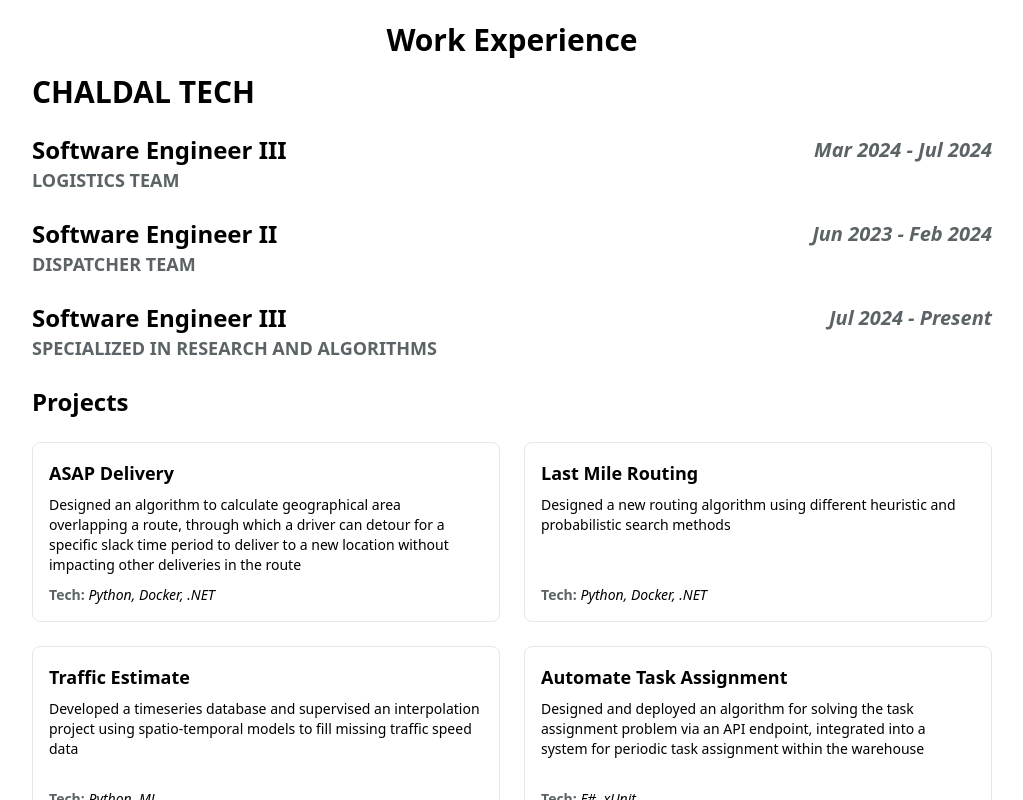
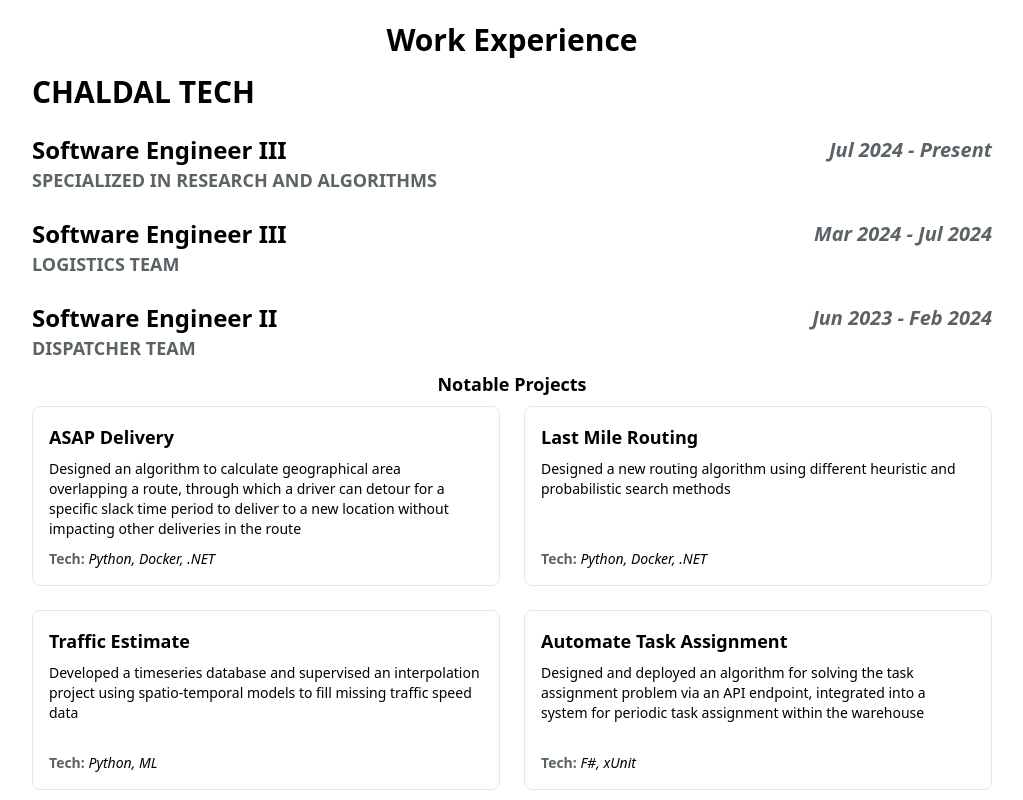
Before and after one commit to Moidda/moidda.github.io, a React (Create React App) app: page / in a window 1280 px wide. Shown: the part 3800-4600 px from the top of the page, without its empty margins (256-1279 px from the left). Built offline with nearby package versions, Linux system fonts and the light colour scheme.

Commit message:
Updated cv

```diff
--- a/src/components/sections/WorkExperience.js
+++ b/src/components/sections/WorkExperience.js
@@ -61,6 +61,11 @@
         <p className='text-3xl font-semibold'>CHALDAL TECH</p>
 
         <div className='pt-4'>
+          <TitleWithYear title="Software Engineer III" year="Jul 2024 - Present"/>
+          <p className="text-lg text-subtitle-gray font-semibold">SPECIALIZED IN RESEARCH AND ALGORITHMS</p>
+        </div>
+
+        <div className='pt-4'>
           <TitleWithYear title="Software Engineer III" year="Mar 2024 - Jul 2024"/>
           <p className="text-lg text-subtitle-gray font-semibold">LOGISTICS TEAM</p>
         </div>
@@ -70,13 +75,8 @@
           <p className="text-lg text-subtitle-gray font-semibold">DISPATCHER TEAM</p>
         </div>
 
-        <div className='pt-4'>
-          <TitleWithYear title="Software Engineer III" year="Jul 2024 - Present"/>
-          <p className="text-lg text-subtitle-gray font-semibold">SPECIALIZED IN RESEARCH AND ALGORITHMS</p>
-        </div>
 
-        <div className='pt-4'>
-          <span className='text-2xl font-bold'>Projects</span>
+        <h2 className="text-lg font-bold mb-6 text-center">Notable Projects</h2>
         <div className="grid grid-cols-2 gap-6 mt-6">
           {experiences.map((course, index) => (
             <a
@@ -94,7 +94,6 @@
         </div>
       </div>
     </div>
-    </div>
   );
 };
 
```
Also changed, not shown: 1 other file (tests, documents, lock files or other folders). Lines whose indentation alone changed are shown as unchanged.
